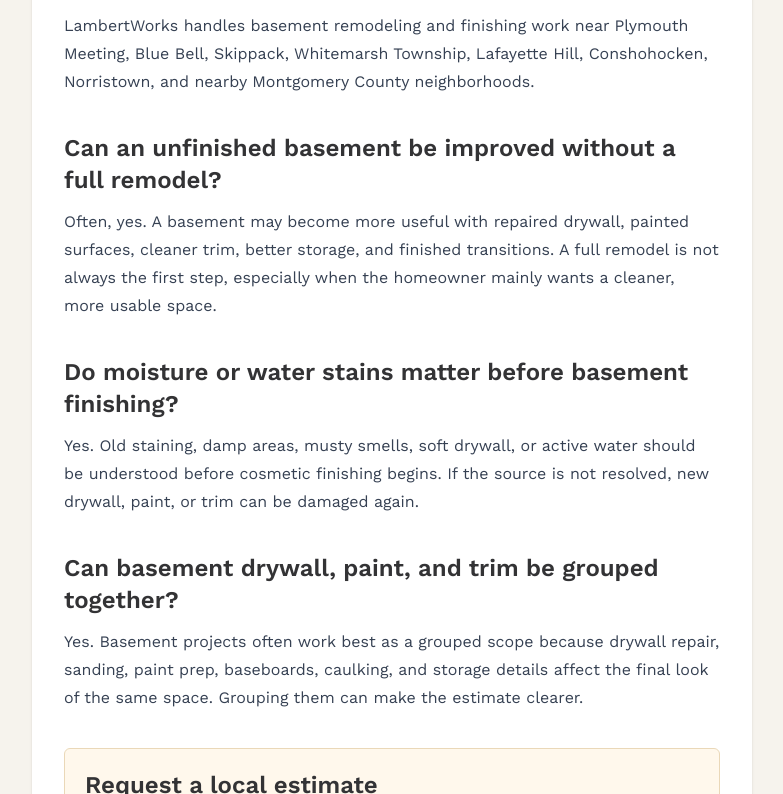
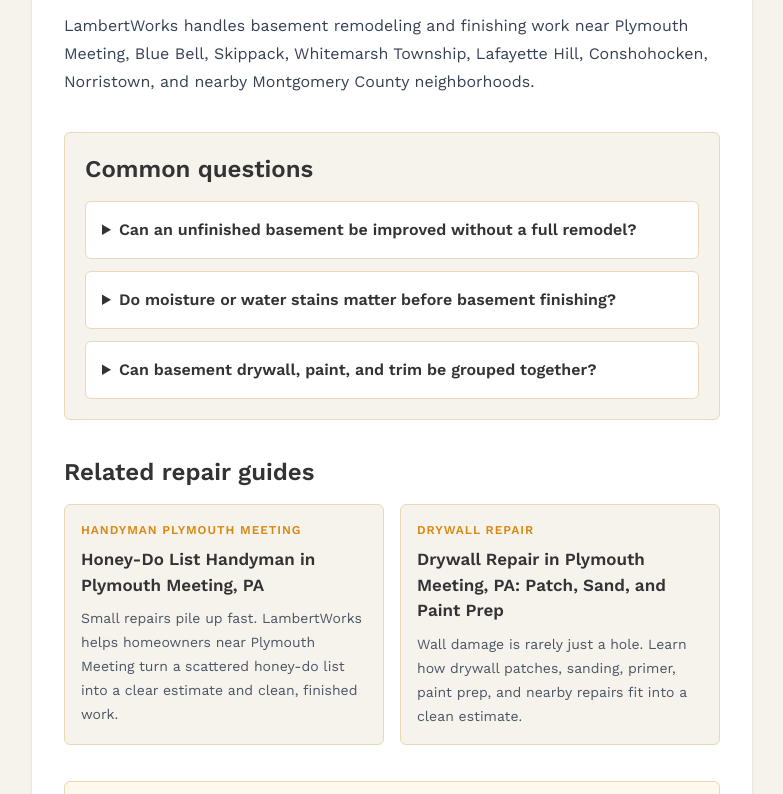
Before and after one commit to Jozaguts/lambert-works, a React (Vite) app: page /blog/basement-remodeling-plymouth-meeting-pa in a window 1280 px wide. Shown: the part 2466-3260 px from the top of the page, without its empty margins (248-1031 px from the left). Built offline with nearby package versions, Linux system fonts and the light colour scheme.

Commit message:
Enhance blog post structure; add FAQ section and related posts for improved user engagement and content clarity

```diff
--- a/scripts/prerender-blog.js
+++ b/scripts/prerender-blog.js
@@ -13,44 +13,44 @@
     seoTitle: 'Honey-Do List Handyman Plymouth Meeting, PA | LambertWorks',
     title: 'Honey-Do List Handyman in Plymouth Meeting, PA',
     metaDescription:
-      'Need help with a honey-do list in Plymouth Meeting, PA? LambertWorks handles drywall, paint, trim, repairs, patios, and home projects near Blue Bell and Skippack.',
+      'Need a handyman in Plymouth Meeting, PA? LambertWorks helps with honey-do lists, drywall, trim, paint touch-ups, installs, patios, and home repairs.',
     keywords:
-      'honey do list handyman Plymouth Meeting PA, handyman Plymouth Meeting PA, home repair Plymouth Meeting PA, local handyman Montgomery County, handyman near Blue Bell PA, handyman near Skippack PA',
+      'honey do list handyman Plymouth Meeting PA, handyman Plymouth Meeting PA, home repair Plymouth Meeting PA, local handyman Montgomery County, handyman near Blue Bell PA, handyman near Skippack PA, small home repairs Plymouth Meeting, home repair list Montgomery County, drywall and trim repair Plymouth Meeting',
     datePublished: '2026-05-09',
-    dateModified: '2026-05-26',
+    dateModified: '2026-06-12',
   },
   {
     slug: 'drywall-repair-plymouth-meeting-pa',
-    seoTitle: 'Drywall Repair Plymouth Meeting, PA | LambertWorks',
-    title: 'Drywall Repair in Plymouth Meeting, PA: Patch, Sand, Paint, and Finish',
+    seoTitle: 'Drywall Repair Plymouth Meeting, PA | Patch & Paint Prep',
+    title: 'Drywall Repair in Plymouth Meeting, PA: Patch, Sand, and Paint Prep',
     metaDescription:
-      'LambertWorks provides drywall and sheetrock repair in Plymouth Meeting, PA, including patches, sanding, paint prep, and clean wall finishing near Blue Bell and Skippack.',
+      'Need drywall repair in Plymouth Meeting, PA? LambertWorks handles wall patches, sanding, paint prep, and sheetrock repairs near Blue Bell and Skippack.',
     keywords:
-      'drywall repair Plymouth Meeting PA, sheetrock repair Plymouth Meeting PA, wall repair Montgomery County, drywall patch and paint',
+      'drywall repair Plymouth Meeting PA, sheetrock repair Plymouth Meeting PA, wall repair Plymouth Meeting PA, drywall patch and paint Plymouth Meeting, drywall patch repair Montgomery County, drywall repair near Blue Bell PA, drywall repair near Skippack PA, drywall sanding and paint prep, nail pop repair, ceiling drywall patch',
     datePublished: '2026-05-09',
-    dateModified: '2026-05-26',
+    dateModified: '2026-06-12',
   },
   {
     slug: 'basement-remodeling-plymouth-meeting-pa',
-    seoTitle: 'Basement Remodeling Plymouth Meeting, PA | LambertWorks',
+    seoTitle: 'Basement Remodeling Plymouth Meeting, PA | Practical Finishing',
     title: 'Basement Remodeling Near Plymouth Meeting, PA Without Wasting Space',
     metaDescription:
-      'Plan a practical basement remodel near Plymouth Meeting, PA with drywall, paint, trim, storage, and finishing work by LambertWorks, serving Blue Bell and Skippack.',
+      'Plan basement remodeling near Plymouth Meeting, PA with drywall, paint, trim, storage, and practical finishing work by LambertWorks.',
     keywords:
-      'basement remodeling Plymouth Meeting PA, basement finishing Plymouth Meeting PA, basement drywall, basement paint and trim',
+      'basement remodeling Plymouth Meeting PA, basement finishing Plymouth Meeting PA, basement drywall Plymouth Meeting, basement paint and trim, basement repair Montgomery County, basement finishing near Blue Bell PA, basement remodeling near Skippack PA, usable basement space, basement storage improvements, basement drywall repair, basement trim and paint',
     datePublished: '2026-05-09',
-    dateModified: '2026-05-26',
+    dateModified: '2026-06-12',
   },
   {
     slug: 'deck-patio-repair-whitemarsh-conshohocken',
-    seoTitle: 'Deck & Patio Repair Near Plymouth Meeting, PA | LambertWorks',
+    seoTitle: 'Deck & Patio Repair Near Plymouth Meeting, PA | Exterior Handyman',
     title: 'Deck, Patio, and Exterior Repairs Around Whitemarsh and Conshohocken',
     metaDescription:
-      'LambertWorks handles deck, patio, concrete, steps, and exterior repair projects near Plymouth Meeting, PA, Whitemarsh Township, and Conshohocken.',
+      'Plan deck, patio, step, railing, concrete touch-up, and exterior trim repairs near Plymouth Meeting, Whitemarsh, and Conshohocken.',
     keywords:
-      'patio repair Plymouth Meeting PA, deck repair Whitemarsh, exterior handyman Conshohocken, concrete repair Montgomery County',
+      'patio repair Plymouth Meeting PA, deck repair Whitemarsh, exterior handyman Conshohocken, concrete repair Montgomery County, deck repair near Plymouth Meeting PA, patio repair near Whitemarsh Township, exterior trim repair Plymouth Meeting, exterior step repair Conshohocken, railing repair Montgomery County, deck board repair Whitemarsh Township, outdoor handyman near Plymouth Meeting, exterior home repair Montgomery County PA',
     datePublished: '2026-05-09',
-    dateModified: '2026-05-26',
+    dateModified: '2026-06-12',
   },
 ];
 
--- a/src/data/blogPosts.js
+++ b/src/data/blogPosts.js
@@ -28,6 +28,21 @@
       "drywall and trim repair Plymouth Meeting",
     ],
     tags: ["Honey-Do List", "Handyman", "Home Repair", "Plymouth Meeting", "Blue Bell", "Skippack"],
+    relatedSlugs: [
+      "drywall-repair-plymouth-meeting-pa",
+      "basement-remodeling-plymouth-meeting-pa",
+      "deck-patio-repair-whitemarsh-conshohocken",
+    ],
+    faqs: [
+      {
+        question: "Can several small jobs be grouped into one visit?",
+        answer: "Yes. That is often the best use of a handyman visit. If the list includes related work such as drywall repair, paint touch-ups, trim, door adjustments, shelving, caulking, or exterior fixes, grouping the work can make the estimate clearer and reduce repeated scheduling.",
+      },
+      {
+        question: "What should you send before requesting an estimate?",
+        answer: "Send the address or town, a short repair list, preferred timing, and photos of the areas if available. If you are not sure whether the job is drywall, carpentry, painting, or exterior repair, describe the problem in plain language. LambertWorks can help sort the scope from there.",
+      },
+    ],
     sections: [
       {
         heading: "A practical handyman for the list that keeps growing",
@@ -52,14 +67,6 @@
       {
         heading: "A local repair list for Plymouth Meeting and nearby towns",
         body: "LambertWorks serves homeowners in Plymouth Meeting, Blue Bell, Skippack, Whitemarsh Township, Lafayette Hill, Conshohocken, Norristown, and nearby Montgomery County neighborhoods. Plymouth Meeting is the anchor, but many repair lists come from nearby homes where drywall, paint, trim, patios, and everyday fixes overlap.",
-      },
-      {
-        heading: "Can several small jobs be grouped into one visit?",
-        body: "Yes. That is often the best use of a handyman visit. If the list includes related work such as drywall repair, paint touch-ups, trim, door adjustments, shelving, caulking, or exterior fixes, grouping the work can make the estimate clearer and reduce repeated scheduling.",
-      },
-      {
-        heading: "What should you send before requesting an estimate?",
-        body: "Send the address or town, a short repair list, preferred timing, and photos of the areas if available. If you are not sure whether the job is drywall, carpentry, painting, or exterior repair, describe the problem in plain language. LambertWorks can help sort the scope from there.",
       },
     ],
   },
@@ -88,6 +95,24 @@
       "ceiling drywall patch",
     ],
     tags: ["Drywall", "Sheetrock", "Painting Prep", "Wall Repair"],
+    relatedSlugs: [
+      "handyman-plymouth-meeting-pa",
+      "basement-remodeling-plymouth-meeting-pa",
+    ],
+    faqs: [
+      {
+        question: "Can a small drywall hole be repaired without replacing the whole wall?",
+        answer: "Often, yes. Small holes, dents, nail pops, and isolated damaged areas can usually be patched and sanded without replacing a full wall. Larger, soft, wet, or repeatedly cracked areas may need closer review before the right repair approach is clear.",
+      },
+      {
+        question: "Will the patch still show after painting?",
+        answer: "The finished result depends on patching, sanding, surface blending, primer, lighting, and paint match. A rushed patch can still show when light hits the wall. LambertWorks focuses on clean, paint-ready repair rather than making unrealistic invisible-patch guarantees.",
+      },
+      {
+        question: "Can drywall repair be grouped with other small repairs?",
+        answer: "Yes. Many homeowners have drywall patches alongside baseboard gaps, caulking, paint touch-ups, door adjustments, shelving, or basement finishing details. Grouping the work can make the estimate more useful and reduce repeat scheduling.",
+      },
+    ],
     sections: [
       {
         heading: "Drywall repair is more than filling a hole",
@@ -117,18 +142,6 @@
         heading: "Local drywall and sheetrock service area",
         body: "LambertWorks handles drywall and sheetrock repair for homeowners near Plymouth Meeting, Blue Bell, Skippack, Whitemarsh Township, Lafayette Hill, Conshohocken, Norristown, and nearby Montgomery County neighborhoods.",
       },
-      {
-        heading: "Can a small drywall hole be repaired without replacing the whole wall?",
-        body: "Often, yes. Small holes, dents, nail pops, and isolated damaged areas can usually be patched and sanded without replacing a full wall. Larger, soft, wet, or repeatedly cracked areas may need closer review before the right repair approach is clear.",
-      },
-      {
-        heading: "Will the patch still show after painting?",
-        body: "The finished result depends on patching, sanding, surface blending, primer, lighting, and paint match. A rushed patch can still show when light hits the wall. LambertWorks focuses on clean, paint-ready repair rather than making unrealistic invisible-patch guarantees.",
-      },
-      {
-        heading: "Can drywall repair be grouped with other small repairs?",
-        body: "Yes. Many homeowners have drywall patches alongside baseboard gaps, caulking, paint touch-ups, door adjustments, shelving, or basement finishing details. Grouping the work can make the estimate more useful and reduce repeat scheduling.",
-      },
     ],
   },
   {
@@ -157,6 +170,24 @@
       "basement trim and paint",
     ],
     tags: ["Basement Remodeling", "Basement Finishing", "Drywall", "Trim"],
+    relatedSlugs: [
+      "handyman-plymouth-meeting-pa",
+      "drywall-repair-plymouth-meeting-pa",
+    ],
+    faqs: [
+      {
+        question: "Can an unfinished basement be improved without a full remodel?",
+        answer: "Often, yes. A basement may become more useful with repaired drywall, painted surfaces, cleaner trim, better storage, and finished transitions. A full remodel is not always the first step, especially when the homeowner mainly wants a cleaner, more usable space.",
+      },
+      {
+        question: "Do moisture or water stains matter before basement finishing?",
+        answer: "Yes. Old staining, damp areas, musty smells, soft drywall, or active water should be understood before cosmetic finishing begins. If the source is not resolved, new drywall, paint, or trim can be damaged again.",
+      },
+      {
+        question: "Can basement drywall, paint, and trim be grouped together?",
+        answer: "Yes. Basement projects often work best as a grouped scope because drywall repair, sanding, paint prep, baseboards, caulking, and storage details affect the final look of the same space. Grouping them can make the estimate clearer.",
+      },
+    ],
     sections: [
       {
         heading: "Start with how the basement will be used",
@@ -185,18 +216,6 @@
       {
         heading: "Local basement remodeling service area",
         body: "LambertWorks handles basement remodeling and finishing work near Plymouth Meeting, Blue Bell, Skippack, Whitemarsh Township, Lafayette Hill, Conshohocken, Norristown, and nearby Montgomery County neighborhoods.",
-      },
-      {
-        heading: "Can an unfinished basement be improved without a full remodel?",
-        body: "Often, yes. A basement may become more useful with repaired drywall, painted surfaces, cleaner trim, better storage, and finished transitions. A full remodel is not always the first step, especially when the homeowner mainly wants a cleaner, more usable space.",
-      },
-      {
-        heading: "Do moisture or water stains matter before basement finishing?",
-        body: "Yes. Old staining, damp areas, musty smells, soft drywall, or active water should be understood before cosmetic finishing begins. If the source is not resolved, new drywall, paint, or trim can be damaged again.",
-      },
-      {
-        heading: "Can basement drywall, paint, and trim be grouped together?",
-        body: "Yes. Basement projects often work best as a grouped scope because drywall repair, sanding, paint prep, baseboards, caulking, and storage details affect the final look of the same space. Grouping them can make the estimate clearer.",
       },
     ],
   },
@@ -227,6 +246,24 @@
       "exterior home repair Montgomery County PA",
     ],
     tags: ["Exterior Repair", "Patios", "Decks", "Concrete"],
+    relatedSlugs: [
+      "handyman-plymouth-meeting-pa",
+      "drywall-repair-plymouth-meeting-pa",
+    ],
+    faqs: [
+      {
+        question: "Can a handyman repair deck boards?",
+        answer: "Often, yes, if the issue is localized and the framing is sound. If there are signs of structural movement, rot in major supports, ledger problems, or widespread failure, the project may need a deck contractor or structural review first.",
+      },
+      {
+        question: "Can patio cracks be repaired without replacing the whole patio?",
+        answer: "Small cracks, chips, edges, and surface wear may be practical repair or touch-up items. Major settling, drainage problems, or large slab failure usually belongs with a concrete specialist.",
+      },
+      {
+        question: "What exterior repairs should be handled before heavy-use seasons?",
+        answer: "Steps, railings, deck walking surfaces, patio trip points, thresholds, loose trim, and areas where water collects are good candidates to review before spring and summer use.",
+      },
+    ],
     sections: [
       {
         heading: "Exterior repairs protect daily use, not just curb appeal",
@@ -260,18 +297,6 @@
         heading: "Local exterior repair service area",
         body: "LambertWorks handles exterior repair estimates near Plymouth Meeting, Whitemarsh Township, Lafayette Hill, Conshohocken, West Conshohocken, Blue Bell, Skippack, Norristown, and nearby Montgomery County neighborhoods.",
       },
-      {
-        heading: "Can a handyman repair deck boards?",
-        body: "Often, yes, if the issue is localized and the framing is sound. If there are signs of structural movement, rot in major supports, ledger problems, or widespread failure, the project may need a deck contractor or structural review first.",
-      },
-      {
-        heading: "Can patio cracks be repaired without replacing the whole patio?",
-        body: "Small cracks, chips, edges, and surface wear may be practical repair or touch-up items. Major settling, drainage problems, or large slab failure usually belongs with a concrete specialist.",
-      },
-      {
-        heading: "What exterior repairs should be handled before heavy-use seasons?",
-        body: "Steps, railings, deck walking surfaces, patio trip points, thresholds, loose trim, and areas where water collects are good candidates to review before spring and summer use.",
-      },
     ],
   },
 ];
--- a/src/pages/BlogPost.jsx
+++ b/src/pages/BlogPost.jsx
@@ -2,7 +2,7 @@
 import { Link, useParams } from "react-router-dom";
 import { faArrowLeft, faArrowRight } from "@fortawesome/free-solid-svg-icons";
 import { FontAwesomeIcon } from "@fortawesome/react-fontawesome";
-import { getBlogPostBySlug } from "../data/blogPosts";
+import { blogPosts, getBlogPostBySlug } from "../data/blogPosts";
 import { trackLead } from "../utils/analytics";
 
 const siteUrl = "https://lambertworks.us";
@@ -43,7 +43,7 @@
   const script = document.createElement("script");
   script.id = "blog-post-schema";
   script.type = "application/ld+json";
-  script.textContent = JSON.stringify({
+  const blogSchema = {
     "@context": "https://schema.org",
     "@type": "BlogPosting",
     headline: post.title,
@@ -69,6 +69,30 @@
       "Montgomery County, PA",
     ],
     keywords: post.keywords.join(", "),
+  };
+
+  if (!post.faqs?.length) {
+    script.textContent = JSON.stringify(blogSchema);
+    document.head.appendChild(script);
+    return;
+  }
+
+  script.textContent = JSON.stringify({
+    "@context": "https://schema.org",
+    "@graph": [
+      blogSchema,
+      {
+        "@type": "FAQPage",
+        mainEntity: post.faqs.map((faq) => ({
+          "@type": "Question",
+          name: faq.question,
+          acceptedAnswer: {
+            "@type": "Answer",
+            text: faq.answer,
+          },
+        })),
+      },
+    ],
   });
   document.head.appendChild(script);
 };
@@ -76,6 +100,9 @@
 const BlogPost = () => {
   const { slug } = useParams();
   const post = getBlogPostBySlug(slug);
+  const relatedPosts = post?.relatedSlugs
+    ?.map((relatedSlug) => blogPosts.find((item) => item.slug === relatedSlug))
+    .filter(Boolean) ?? [];
 
   useEffect(() => {
     if (!post) {
@@ -164,6 +191,56 @@
                 </section>
               ))}
 
+              {post.faqs?.length ? (
+                <section className="rounded-md border border-warm-border bg-soft-white p-5">
+                  <h2 className="text-2xl font-semibold text-charcoal">
+                    Common questions
+                  </h2>
+                  <div className="mt-4 space-y-3">
+                    {post.faqs.map((faq) => (
+                      <details
+                        className="rounded-md border border-warm-border bg-white p-4"
+                        key={faq.question}
+                      >
+                        <summary className="cursor-pointer text-[16px] font-semibold text-charcoal">
+                          {faq.question}
+                        </summary>
+                        <p className="mt-3 text-[15px] leading-7 text-gray-700">
+                          {faq.answer}
+                        </p>
+                      </details>
+                    ))}
+                  </div>
+                </section>
+              ) : null}
+
+              {relatedPosts.length ? (
+                <section>
+                  <h2 className="text-2xl font-semibold text-charcoal">
+                    Related repair guides
+                  </h2>
+                  <div className="mt-4 grid gap-4 md:grid-cols-2">
+                    {relatedPosts.map((relatedPost) => (
+                      <Link
+                        className="rounded-md border border-warm-border bg-soft-white p-4 hover:border-primary"
+                        key={relatedPost.slug}
+                        to={`/blog/${relatedPost.slug}/`}
+                      >
+                        <p className="text-[12px] font-semibold uppercase tracking-[0.08em] text-primary-dark">
+                          {relatedPost.category}
+                        </p>
+                        <p className="mt-2 text-[17px] font-semibold text-charcoal">
+                          {relatedPost.title}
+                        </p>
+                        <p className="mt-2 text-[14px] leading-6 text-gray-600">
+                          {relatedPost.excerpt}
+                        </p>
+                      </Link>
+                    ))}
+                  </div>
+                </section>
+              ) : null}
+
               <section className="rounded-md border border-warm-border bg-warm-surface p-5">
                 <h2 className="text-2xl font-semibold text-charcoal">
                   Request a local estimate
```
